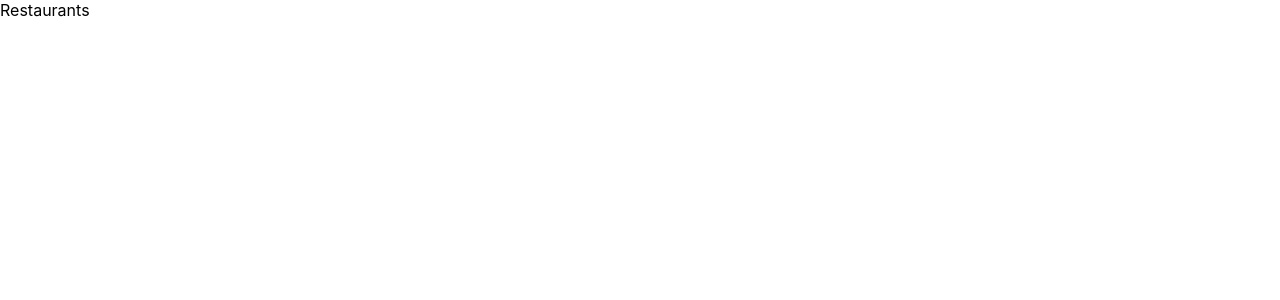
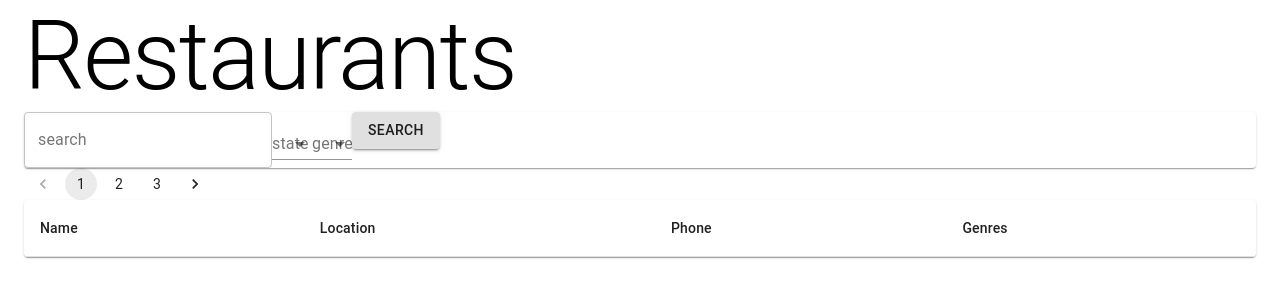
Before and after one commit to dsdunn/restaurants, a React (Create React App) app in the folder client/: page / in a window 1280 px wide. Shown: the top 300 px of the page. Built offline with nearby package versions, Linux system fonts and the light colour scheme.

Commit message:
Frame out components with material-ui

```diff
--- a/client/package.json
+++ b/client/package.json
@@ -4,6 +4,7 @@
   "private": true,
   "dependencies": {
     "@material-ui/core": "^4.9.14",
+    "@material-ui/lab": "^4.0.0-alpha.53",
     "@testing-library/jest-dom": "^4.2.4",
     "@testing-library/react": "^9.3.2",
     "@testing-library/user-event": "^7.1.2",
--- a/client/src/App.js
+++ b/client/src/App.js
@@ -1,10 +1,21 @@
-import React from 'react';
+import React, { useState, useEffect } from 'react';
+import { Box, Container, Typography } from '@material-ui/core';
+
+import { FilterForm } from './components/FilterForm';
+import { PageControl } from './components/Pagination';
+import { RestaurantsTable } from './components/RestaurantsTable';
+
 
 function App() {
   return (
-    <div className="App">
-      Restaurants
-    </div>
+    <Box>
+      <Container className="App">
+        <Typography variant="h1">Restaurants</Typography>
+        <FilterForm />
+        <PageControl />
+        <RestaurantsTable />
+      </Container>
+    </Box>
   );
 }
 
--- /dev/null
+++ b/client/src/components/FilterForm.js
@@ -0,0 +1,19 @@
+import React from 'react';
+import { Paper, TextField, Button, MenuItem } from '@material-ui/core';
+
+export const FilterForm = () => {
+  return (
+    <Paper>
+      <form>
+        <TextField variant="outlined" label="search" placeholder="search" />
+        <TextField select label="state">
+          <MenuItem key="all" value={null}>All</MenuItem>
+        </TextField>
+        <TextField select label="genre">
+          <MenuItem key="all" value={null}>All</MenuItem>
+        </TextField>
+        <Button variant="contained" type="submit">Search</Button>
+      </form>
+    </Paper>
+    )
+}
--- /dev/null
+++ b/client/src/components/Pagination.js
@@ -0,0 +1,8 @@
+import React from 'react';
+import Pagination from '@material-ui/lab/Pagination';
+
+export const PageControl = (page = 1, updatePage = () => {}) => {
+  return (
+    <Pagination count={3} />
+    )
+}
--- /dev/null
+++ b/client/src/components/RestaurantsTable.js
@@ -0,0 +1,20 @@
+import React from 'react';
+import { Table, TableContainer, TableHead, TableBody, TableRow, TableCell, Paper } from '@material-ui/core';
+
+export const RestaurantsTable = ( filteredRestaurants ) => {
+  return (
+    <TableContainer component={Paper} >
+      <Table>
+        <TableHead>
+          <TableRow>
+            <TableCell>Name</TableCell>
+            <TableCell>Location</TableCell>
+            <TableCell>Phone</TableCell>
+            <TableCell>Genres</TableCell>
+          </TableRow>
+        </TableHead>
+      </Table>
+    </TableContainer>
+
+    )
+}
```
Also changed, not shown: 1 other file (tests, documents, lock files or other folders).
